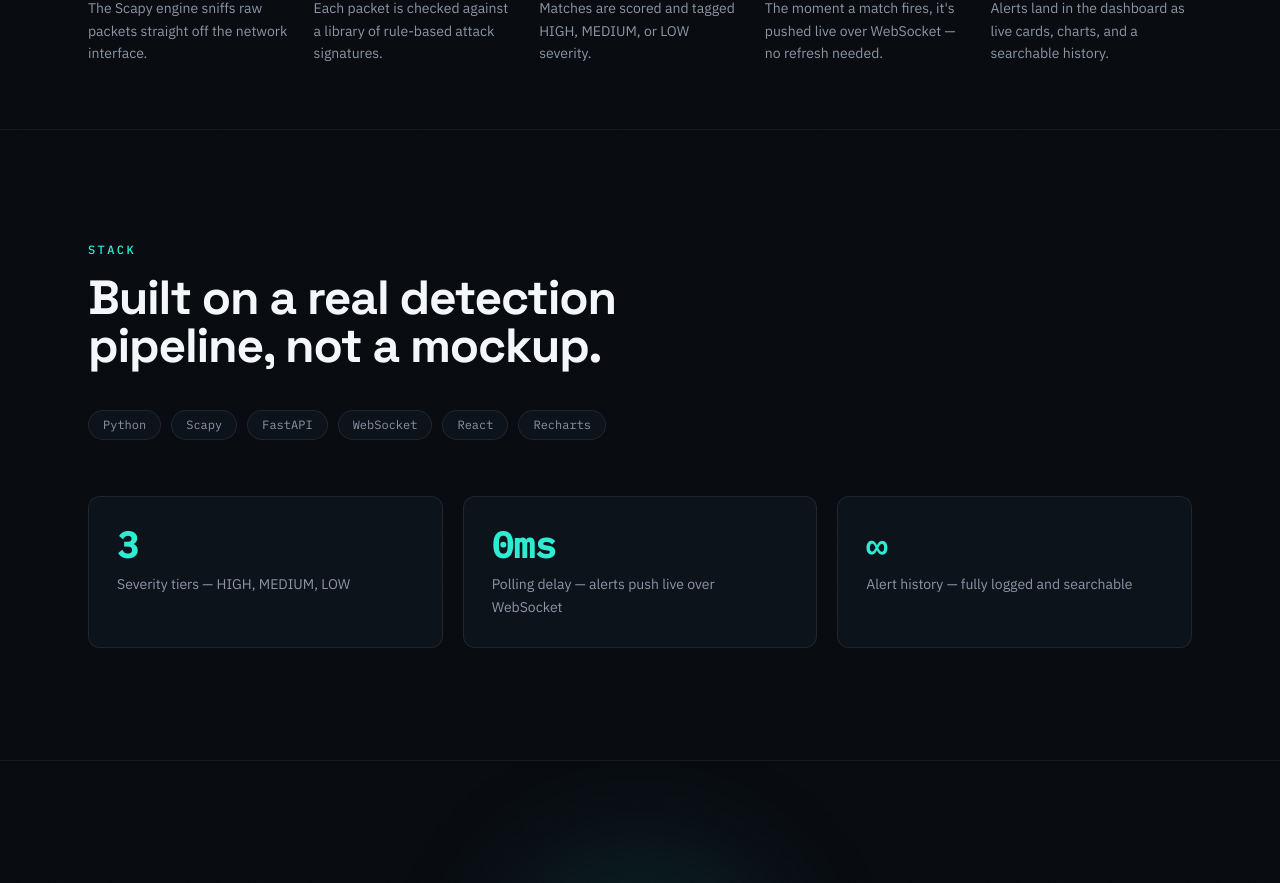
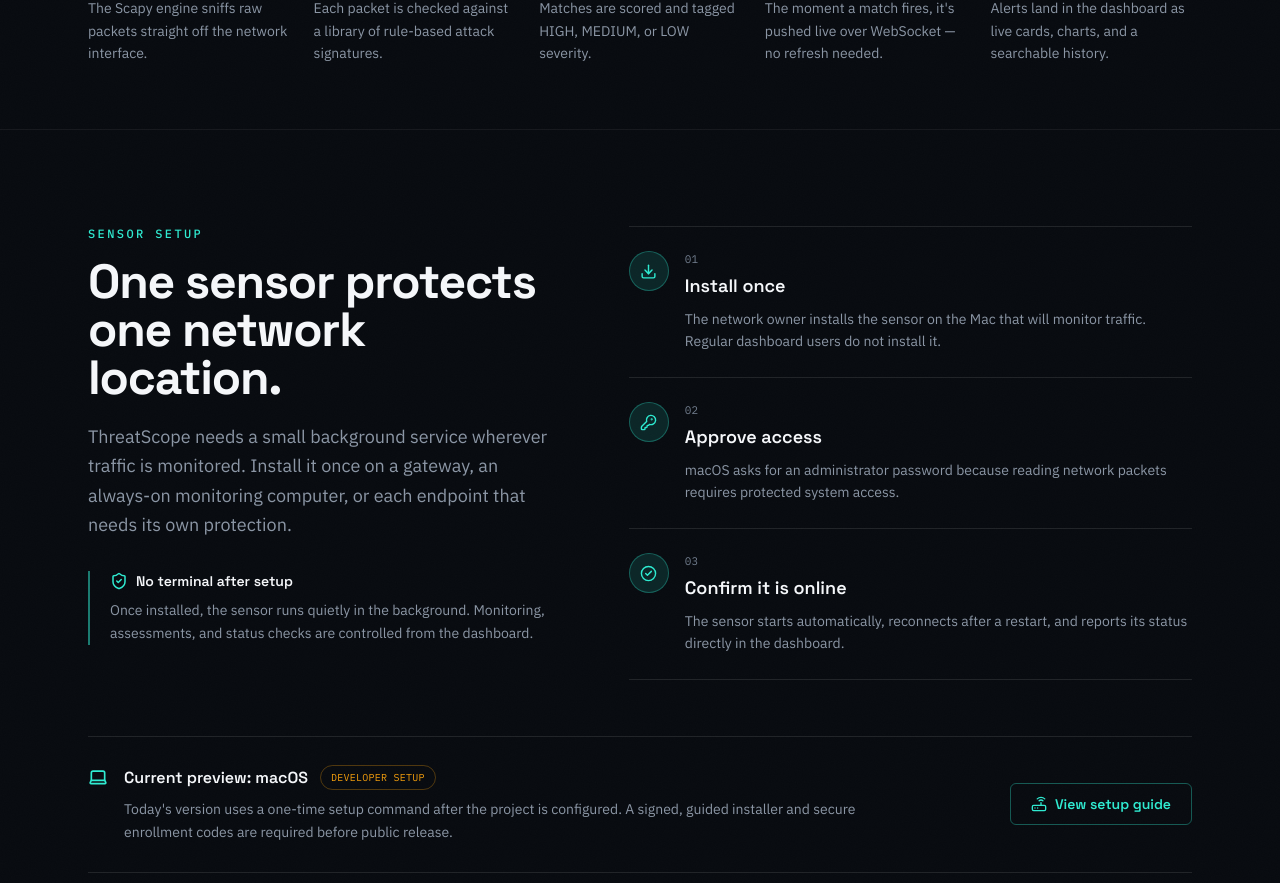
Before and after one commit to MicaelVR04/ThreatScope, a React (Vite) app in the folder dashboard/: page / in a window 1280 px wide. Shown: the part 1914-2797 px from the top of the page. Built offline with nearby package versions, Linux system fonts and the light colour scheme; no server answers.

Commit message:
Explain sensor setup on landing page

```diff
--- a/dashboard/src/components/landing/Footer.jsx
+++ b/dashboard/src/components/landing/Footer.jsx
@@ -21,6 +21,12 @@
             Capabilities
           </a>
           <a
+            href="#sensor-setup"
+            className="cursor-pointer rounded-sm font-mono text-xs text-ink-muted transition-colors duration-150 ease-swift hover:text-signal focus-visible:outline-none focus-visible:ring-2 focus-visible:ring-signal focus-visible:ring-offset-2 focus-visible:ring-offset-base"
+          >
+            Sensor Setup
+          </a>
+          <a
             href="https://github.com/MicaelVR04/ThreatScope"
             target="_blank"
             rel="noreferrer"
--- a/dashboard/src/components/landing/LandingNav.jsx
+++ b/dashboard/src/components/landing/LandingNav.jsx
@@ -4,6 +4,7 @@
 const LINKS = [
   { href: '#capabilities', label: 'Capabilities' },
   { href: '#how-it-works', label: 'How It Works' },
+  { href: '#sensor-setup', label: 'Sensor Setup' },
   { href: '#stack', label: 'Stack' },
 ]
 
--- /dev/null
+++ b/dashboard/src/components/landing/SensorSetup.jsx
@@ -0,0 +1,118 @@
+import {
+  CheckCircle2,
+  Download,
+  KeyRound,
+  Laptop,
+  Router,
+  ShieldCheck,
+} from 'lucide-react'
+import useReveal from '../../hooks/landing/useReveal'
+
+const SETUP_STEPS = [
+  {
+    n: '01',
+    Icon: Download,
+    title: 'Install once',
+    body: 'The network owner installs the sensor on the Mac that will monitor traffic. Regular dashboard users do not install it.',
+  },
+  {
+    n: '02',
+    Icon: KeyRound,
+    title: 'Approve access',
+    body: 'macOS asks for an administrator password because reading network packets requires protected system access.',
+  },
+  {
+    n: '03',
+    Icon: CheckCircle2,
+    title: 'Confirm it is online',
+    body: 'The sensor starts automatically, reconnects after a restart, and reports its status directly in the dashboard.',
+  },
+]
+
+export default function SensorSetup() {
+  const [ref, visible] = useReveal()
+
+  return (
+    <section id="sensor-setup" className="scroll-mt-20 border-t border-white/[0.06] py-24">
+      <div className="mx-auto max-w-6xl px-6">
+        <div className="grid gap-12 lg:grid-cols-[minmax(0,0.9fr)_minmax(0,1.1fr)] lg:gap-20">
+          <div>
+            <p className="font-mono text-xs font-medium uppercase tracking-[0.2em] text-signal">
+              Sensor setup
+            </p>
+            <h2 className="mt-4 font-display text-3xl font-bold tracking-tight text-ink md:text-5xl">
+              One sensor protects one network location.
+            </h2>
+            <p className="mt-5 text-lg leading-relaxed text-ink-muted">
+              ThreatScope needs a small background service wherever traffic is monitored.
+              Install it once on a gateway, an always-on monitoring computer, or each
+              endpoint that needs its own protection.
+            </p>
+
+            <div className="mt-8 border-l-2 border-signal/50 pl-5">
+              <div className="flex items-center gap-2 text-ink">
+                <ShieldCheck size={18} className="text-signal" />
+                <p className="font-display text-sm font-semibold">No terminal after setup</p>
+              </div>
+              <p className="mt-2 text-sm leading-relaxed text-ink-muted">
+                Once installed, the sensor runs quietly in the background. Monitoring,
+                assessments, and status checks are controlled from the dashboard.
+              </p>
+            </div>
+          </div>
+
+          <div ref={ref} className="border-t border-white/[0.1]">
+            {SETUP_STEPS.map(({ n, Icon, title, body }, index) => (
+              <div
+                key={n}
+                className={`grid grid-cols-[auto_1fr] gap-4 border-b border-white/[0.1] py-6 transition-all duration-300 ease-swift ${
+                  visible ? 'translate-y-0 opacity-100' : 'translate-y-3 opacity-0'
+                }`}
+                style={{ transitionDelay: visible ? `${index * 70}ms` : '0ms' }}
+              >
+                <div className="flex h-10 w-10 items-center justify-center rounded-full border border-signal/30 bg-signal-dim">
+                  <Icon size={17} className="text-signal" />
+                </div>
+                <div>
+                  <p className="font-mono text-[11px] text-ink-faint">{n}</p>
+                  <h3 className="mt-1 font-display text-lg font-semibold text-ink">{title}</h3>
+                  <p className="mt-2 text-sm leading-relaxed text-ink-muted">{body}</p>
+                </div>
+              </div>
+            ))}
+          </div>
+        </div>
+
+        <div className="mt-14 flex flex-col gap-6 border-y border-white/[0.1] py-7 md:flex-row md:items-center md:justify-between">
+          <div className="flex max-w-3xl items-start gap-4">
+            <Laptop size={20} className="mt-0.5 shrink-0 text-signal" />
+            <div>
+              <div className="flex flex-wrap items-center gap-3">
+                <h3 className="font-display text-base font-semibold text-ink">
+                  Current preview: macOS
+                </h3>
+                <span className="rounded-full border border-severity-medium/30 px-2.5 py-1 font-mono text-[10px] uppercase tracking-wide text-severity-medium">
+                  Developer setup
+                </span>
+              </div>
+              <p className="mt-2 text-sm leading-relaxed text-ink-muted">
+                Today&apos;s version uses a one-time setup command after the project is
+                configured. A signed, guided installer and secure enrollment codes are
+                required before public release.
+              </p>
+            </div>
+          </div>
+          <a
+            href="https://github.com/MicaelVR04/ThreatScope#one-time-sensor-setup-macos"
+            target="_blank"
+            rel="noreferrer"
+            className="inline-flex shrink-0 items-center justify-center gap-2 rounded-md border border-signal/35 px-5 py-2.5 font-display text-sm font-semibold text-signal transition-colors duration-150 ease-swift hover:bg-signal-dim focus-visible:outline-none focus-visible:ring-2 focus-visible:ring-signal focus-visible:ring-offset-2 focus-visible:ring-offset-base"
+          >
+            <Router size={16} />
+            View setup guide
+          </a>
+        </div>
+      </div>
+    </section>
+  )
+}
--- a/dashboard/src/pages/Landing.jsx
+++ b/dashboard/src/pages/Landing.jsx
@@ -2,6 +2,7 @@
 import Hero from '../components/landing/Hero'
 import Capabilities from '../components/landing/Capabilities'
 import HowItWorks from '../components/landing/HowItWorks'
+import SensorSetup from '../components/landing/SensorSetup'
 import Stats from '../components/landing/Stats'
 import CTA from '../components/landing/CTA'
 import Footer from '../components/landing/Footer'
@@ -44,6 +45,7 @@
         <Hero />
         <Capabilities />
         <HowItWorks />
+        <SensorSetup />
         <Stats />
         <CTA />
       </main>
```
Also changed, not shown: 2 other files (tests, documents, lock files or other folders).
